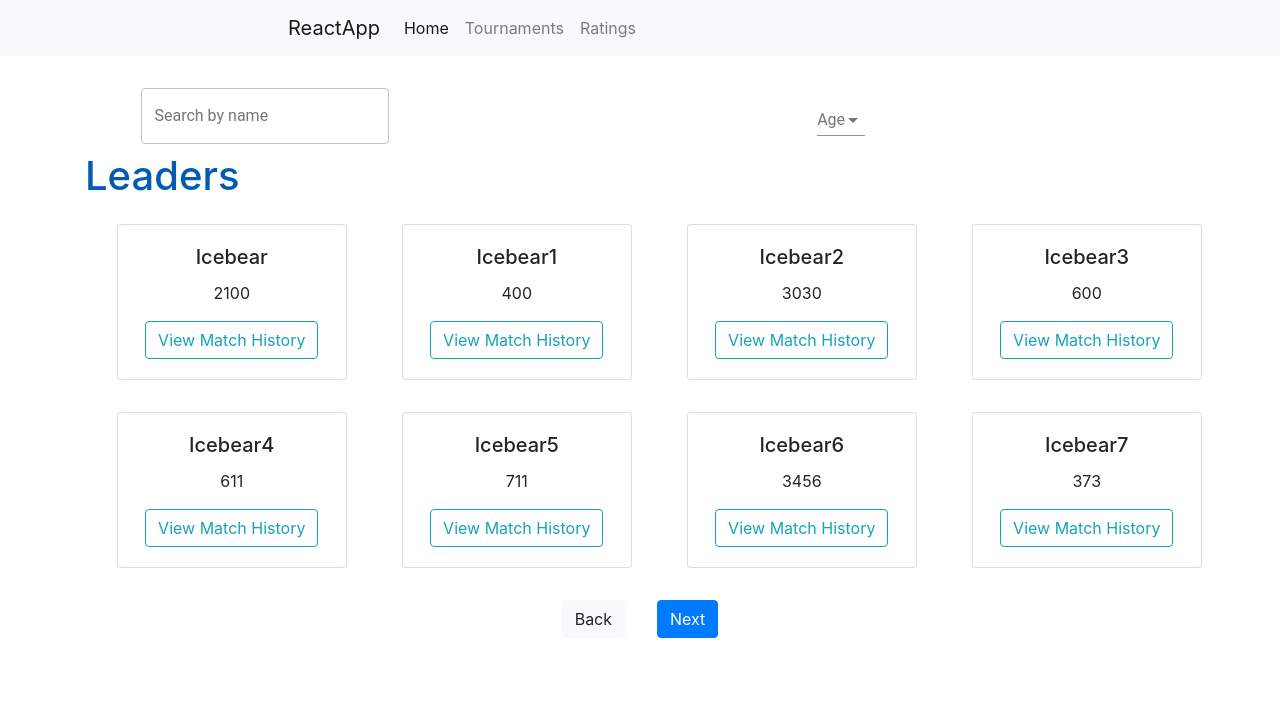
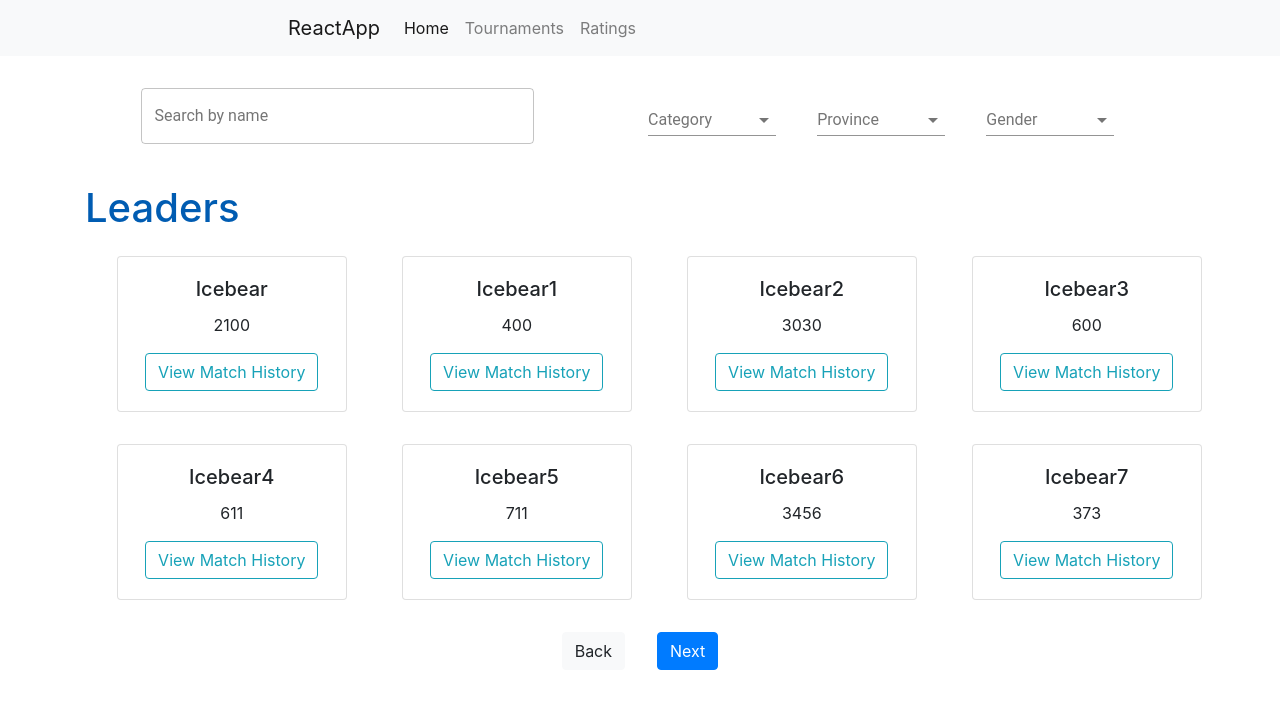
Before and after one commit to JasonXZLiu/RatingSystem, a React (Create React App) app in the folder my-app/: page /player/1 in a window 1280 px wide. Shown: the top 708 px of the page. Built offline with nearby package versions, Linux system fonts and the light colour scheme.

Commit message:
[RA-3] Added filter for gender, province, and category

```diff
--- a/my-app/src/components/leaderboardFilter/LeaderboardFilter.js
+++ b/my-app/src/components/leaderboardFilter/LeaderboardFilter.js
@@ -1,12 +1,19 @@
 import React from "react";
 import { Grid, TextField } from "@material-ui/core";
 import DropdownSelector from "../selectors/DropdownSelector";
+import get from "../../util/Repository";
 
 class LeaderboardFilter extends React.Component {
   render = () => {
-    const { handleSearchFieldChange } = this.props;
+    const {
+      handleSearchFieldChange,
+      handleSelectorChange,
+      genderValue,
+      categoryValue,
+      provinceValue
+    } = this.props;
     return (
-      <div style={{ width: "100%", padding: "0 5%" }}>
+      <div style={{ width: "100%", padding: "0 5%", marginBottom: "2rem" }}>
         <Grid
           container
           alignItems="center"
@@ -14,7 +21,7 @@ class LeaderboardFilter extends React.Component {
           justify="center"
           spacing={16}
         >
-          <Grid item xs={8}>
+          <Grid item xs={6}>
             <TextField
               id="outlined-search"
               label="Search by name"
@@ -22,10 +29,29 @@ class LeaderboardFilter extends React.Component {
               margin="normal"
               variant="outlined"
               onChange={handleSearchFieldChange}
+              style={{ width: "80%" }}
             />
           </Grid>
-          <Grid item xs={4}>
-            <DropdownSelector />
+          <Grid item xs={2}>
+            <DropdownSelector
+              data={get("CATEGORY")}
+              value={categoryValue}
+              handleSelectorChange={handleSelectorChange}
+            />
+          </Grid>
+          <Grid item xs={2}>
+            <DropdownSelector
+              data={get("PROVINCE")}
+              value={provinceValue}
+              handleSelectorChange={handleSelectorChange}
+            />
+          </Grid>
+          <Grid item xs={2}>
+            <DropdownSelector
+              data={get("GENDER")}
+              value={genderValue}
+              handleSelectorChange={handleSelectorChange}
+            />
           </Grid>
         </Grid>
       </div>
--- a/my-app/src/components/selectors/DropdownSelector.js
+++ b/my-app/src/components/selectors/DropdownSelector.js
@@ -1,23 +1,53 @@
 import React from "react";
+import PropTypes from "prop-types";
 import { FormControl, InputLabel, Select } from "@material-ui/core";
 
-const DropdownSelector = () => {
+class DropdownSelector extends React.Component {
+  constructor(props) {
+    super(props);
+    this.state = { value: "" };
+  }
+
+  renderOptions = options => {
+    return options.map(option => {
       return (
-    <FormControl>
-      <InputLabel htmlFor="age-native-simple">Age</InputLabel>
+        <option key={option.value} value={option.value}>
+          {option.label}
+        </option>
+      );
+    });
+  };
+
+  render = () => {
+    const { data, value, handleSelectorChange } = this.props;
+    const { title, options } = data;
+    return (
+      <FormControl style={{ width: "8rem" }}>
+        <InputLabel htmlFor="select-native-simple">{title}</InputLabel>
         <Select
           inputProps={{
-          name: "age",
-          id: "age-native-simple"
+            name: "select",
+            id: "select-native-simple"
           }}
+          value={value}
+          onChange={e => handleSelectorChange(e, title)}
         >
           <option value="" />
-        <option value={10}>Ten</option>
-        <option value={20}>Twenty</option>
-        <option value={30}>Thirty</option>
+          {this.renderOptions(options)}
         </Select>
       </FormControl>
     );
   };
+}
+
+DropdownSelector.propTypes = {
+  data: PropTypes.object.isRequired,
+  value: PropTypes.string,
+  handleSelectorChange: PropTypes.func.isRequired
+};
+
+DropdownSelector.defaultProps = {
+  value: ""
+};
 
 export default DropdownSelector;
--- a/my-app/src/data.js
+++ b/my-app/src/data.js
@@ -4,6 +4,7 @@ export const data = {
       name: "Icebear",
       rating: 2100,
       province: "ON",
+      gender: "F",
       age: 18,
       matchHistory: [
         ["05/09/19", "World Juniors", "Grizz1", 1261, "W", "+10"],
@@ -15,6 +16,7 @@ export const data = {
       name: "Icebear1",
       rating: "400",
       province: "QC",
+      gender: "M",
       age: 15,
       matchHistory: [
         ["05/09/19", "World Juniors", "Grizz1", 1261, "W", "+10"],
@@ -26,6 +28,7 @@ export const data = {
       name: "Icebear2",
       rating: "3030",
       province: "BC",
+      gender: "F",
       age: 16,
       matchHistory: [
         ["05/09/19", "World Juniors", "Grizz1", 1261, "W", "+10"],
@@ -37,6 +40,7 @@ export const data = {
       name: "Icebear3",
       rating: "600",
       province: "ON",
+      gender: "F",
       age: 14,
       matchHistory: [
         ["05/09/19", "World Juniors", "Grizz1", 1261, "W", "+10"],
@@ -48,6 +52,7 @@ export const data = {
       name: "Icebear4",
       rating: "611",
       province: "AB",
+      gender: "M",
       age: 28,
       matchHistory: [
         ["05/09/19", "World Juniors", "Grizz1", 1261, "W", "+10"],
@@ -59,6 +64,7 @@ export const data = {
       name: "Icebear5",
       rating: "711",
       province: "SK",
+      gender: "M",
       age: 21,
       matchHistory: [
         ["05/09/19", "World Juniors", "Grizz1", 1261, "W", "+10"],
@@ -70,6 +76,7 @@ export const data = {
       name: "Icebear6",
       rating: "3456",
       province: "MB",
+      gender: "M",
       age: 26,
       matchHistory: [
         ["05/09/19", "World Juniors", "Grizz1", 1261, "W", "+10"],
@@ -81,6 +88,7 @@ export const data = {
       name: "Icebear7",
       rating: "373",
       province: "BC",
+      gender: "F",
       age: 13,
       matchHistory: [
         ["05/09/19", "World Juniors", "Grizz1", 1261, "W", "+10"],
@@ -92,6 +100,7 @@ export const data = {
       name: "Icebear8",
       rating: "1451",
       province: "QC",
+      gender: "M",
       age: 31,
       matchHistory: [
         ["05/09/19", "World Juniors", "Grizz1", 1261, "W", "+10"],
@@ -103,6 +112,7 @@ export const data = {
       name: "Icebear9",
       rating: "346",
       province: "ON",
+      gender: "F",
       age: 28,
       matchHistory: [
         ["05/09/19", "World Juniors", "Grizz1", 1261, "W", "+10"],
@@ -114,6 +124,7 @@ export const data = {
       name: "Icebear10",
       rating: "16",
       province: "SK",
+      gender: "F",
       age: 72,
       matchHistory: [
         ["05/09/19", "World Juniors", "Grizz1", 1261, "W", "+10"],
@@ -125,6 +136,7 @@ export const data = {
       name: "Icebear11",
       rating: "14",
       province: "NL",
+      gender: "M",
       age: 43,
       matchHistory: [
         ["05/09/19", "World Juniors", "Grizz1", 1261, "W", "+10"],
@@ -136,6 +148,7 @@ export const data = {
       name: "Icebear12",
       rating: "324",
       province: "PEI",
+      gender: "M",
       age: 12,
       matchHistory: [
         ["05/09/19", "World Juniors", "Grizz1", 1261, "W", "+10"],
@@ -147,6 +160,7 @@ export const data = {
       name: "Icebear13",
       rating: "2100",
       province: "ON",
+      gender: "F",
       age: 18,
       matchHistory: [
         ["05/09/19", "World Juniors", "Grizz1", 1261, "W", "+10"],
@@ -158,6 +172,7 @@ export const data = {
       name: "Icebear14",
       rating: "534",
       province: "QC",
+      gender: "M",
       age: 20,
       matchHistory: [
         ["05/09/19", "World Juniors", "Grizz1", 1261, "W", "+10"],
@@ -167,3 +182,37 @@ export const data = {
     }
   ]
 };
+
+export const selectors = {
+  gender: {
+    title: "Gender",
+    options: [{ label: "Male", value: "M" }, { label: "Female", value: "F" }]
+  },
+  province: {
+    title: "Province",
+    options: [
+      { label: "ON", value: "ON" },
+      { label: "QC", value: "QC" },
+      { label: "BC", value: "BC" },
+      { label: "AB", value: "AB" },
+      { label: "SK", value: "SK" },
+      { label: "QC", value: "MB" },
+      { label: "PEI", value: "PEI" },
+      { label: "NL", value: "NL" },
+      { label: "YK", value: "YK" },
+      { label: "NV", value: "NV" },
+      { label: "NT", value: "NT" },
+      { label: "NS", value: "NS" },
+      { label: "NB", value: "NB" }
+    ]
+  },
+  category: {
+    title: "Category",
+    options: [
+      { label: "U13", value: "13" },
+      { label: "U15", value: "15" },
+      { label: "U18", value: "18" },
+      { label: "U21", value: "21" }
+    ]
+  }
+};
--- a/my-app/src/pages/LeaderboardPage.js
+++ b/my-app/src/pages/LeaderboardPage.js
@@ -3,7 +3,7 @@ import { withStyles } from "@material-ui/core";
 import NavBar from "../components/NavBar";
 import Leaderboard from "../components/leaderboard/Leaderboard";
 import LeaderboardFilter from "../components/leaderboardFilter/LeaderboardFilter";
-import getPlayers from "../util/Repository";
+import get from "../util/Repository";
 
 const style = {
   leaderboardTitle: {
@@ -15,14 +15,36 @@ class LeaderboardPage extends React.Component {
   constructor(props) {
     super(props);
 
-    const players = getPlayers();
+    const players = get("PLAYERS");
     this.state = { searchValue: "", players };
   }
 
   handleSearchFieldChange = e => {
     this.setState({
-      filterValue: e.target.value
+      searchValue: e.target.value
     });
+  };
+
+  handleSelectorChange = (e, title) => {
+    switch (title) {
+      case "Gender":
+        this.setState({
+          genderValue: e.target.value
+        });
+        break;
+      case "Province":
+        this.setState({
+          provinceValue: e.target.value
+        });
+        break;
+      case "Category":
+        this.setState({
+          categoryValue: e.target.value
+        });
+        break;
+      default:
+        break;
+    }
   };
 
   render = () => {
@@ -33,11 +55,18 @@ class LeaderboardPage extends React.Component {
         <div className="container">
           <LeaderboardFilter
             handleSearchFieldChange={this.handleSearchFieldChange}
+            handleSelectorChange={this.handleSelectorChange}
+            genderValue={this.state.genderValue}
+            provinceValue={this.state.provinceValue}
+            categoryValue={this.state.categoryValue}
           />
           <h1 className={classes.leaderboardTitle}>Leaders</h1>
           <Leaderboard
             leaders={this.state.players}
-            filterValue={this.state.filterValue}
+            searchValue={this.state.searchValue}
+            genderValue={this.state.genderValue}
+            provinceValue={this.state.provinceValue}
+            categoryValue={this.state.categoryValue}
           />
         </div>
       </div>
--- a/my-app/src/util/Repository.js
+++ b/my-app/src/util/Repository.js
@@ -1,7 +1,18 @@
-import { data } from "../data";
+import { data, selectors } from "../data";
 
-const getPlayers = () => {
-  return data.players;
+const get = action => {
+  switch (action) {
+    case "PLAYERS":
+      return data.players;
+    case "GENDER":
+      return selectors.gender;
+    case "PROVINCE":
+      return selectors.province;
+    case "CATEGORY":
+      return selectors.category;
+    default:
+      break;
+  }
 };
 
-export default getPlayers;
+export default get;
```
Also changed, not shown: my-app/src/components/leaderboard/Leaderboard.js (+36 -7 lines). Lines whose indentation alone changed are shown as unchanged.
